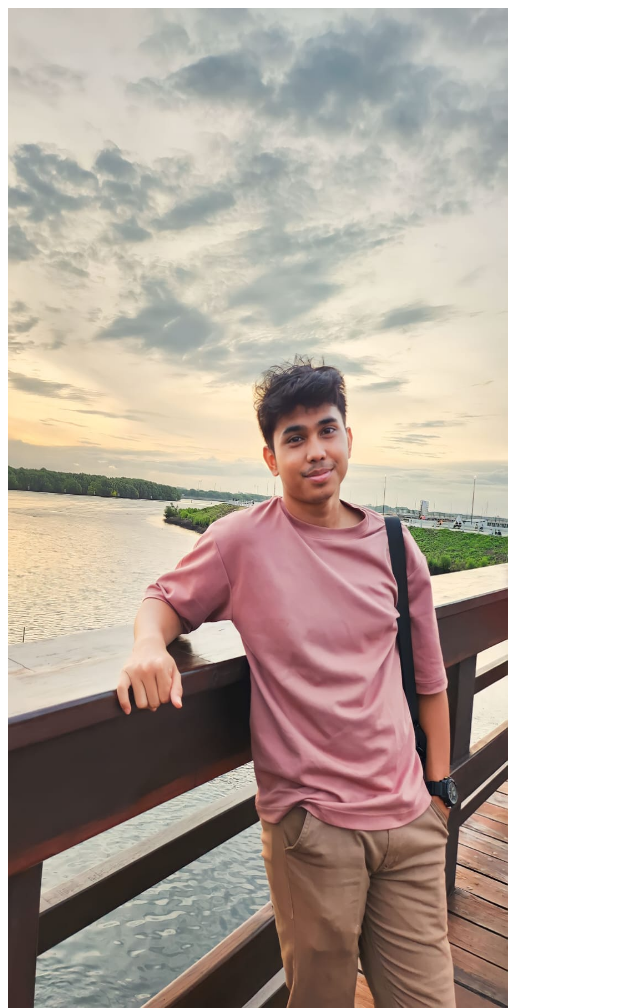
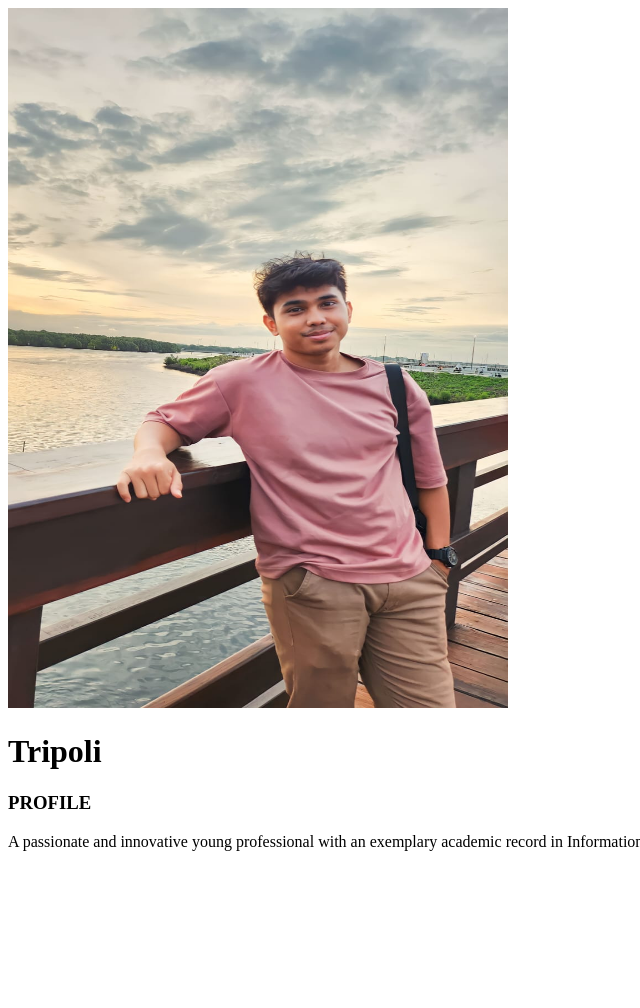
Before and after one commit to Tripoliotri/WAD_project1, a plain HTML site: page index.html in a window 1280 px wide. Shown: the top 1008 px of the page, without its empty margins (0-640 px from the left). After the commit the page ends 867 px from the top, so only its background shows below. Drawn offline with Linux system fonts and the light colour scheme.

Commit message:
Update index.html

```diff
--- a/index.html
+++ b/index.html
@@ -5,7 +5,7 @@
 </head>
 <body>
 
-<img src="foto buat cv.jpeg" width="500" height="1000"/>
+<img src="foto buat cv.jpeg" width="500" height="700"/>
 <h1> Tripoli </h1>
 <h3> PROFILE</h3>
 <p> A passionate and innovative young professional
```
